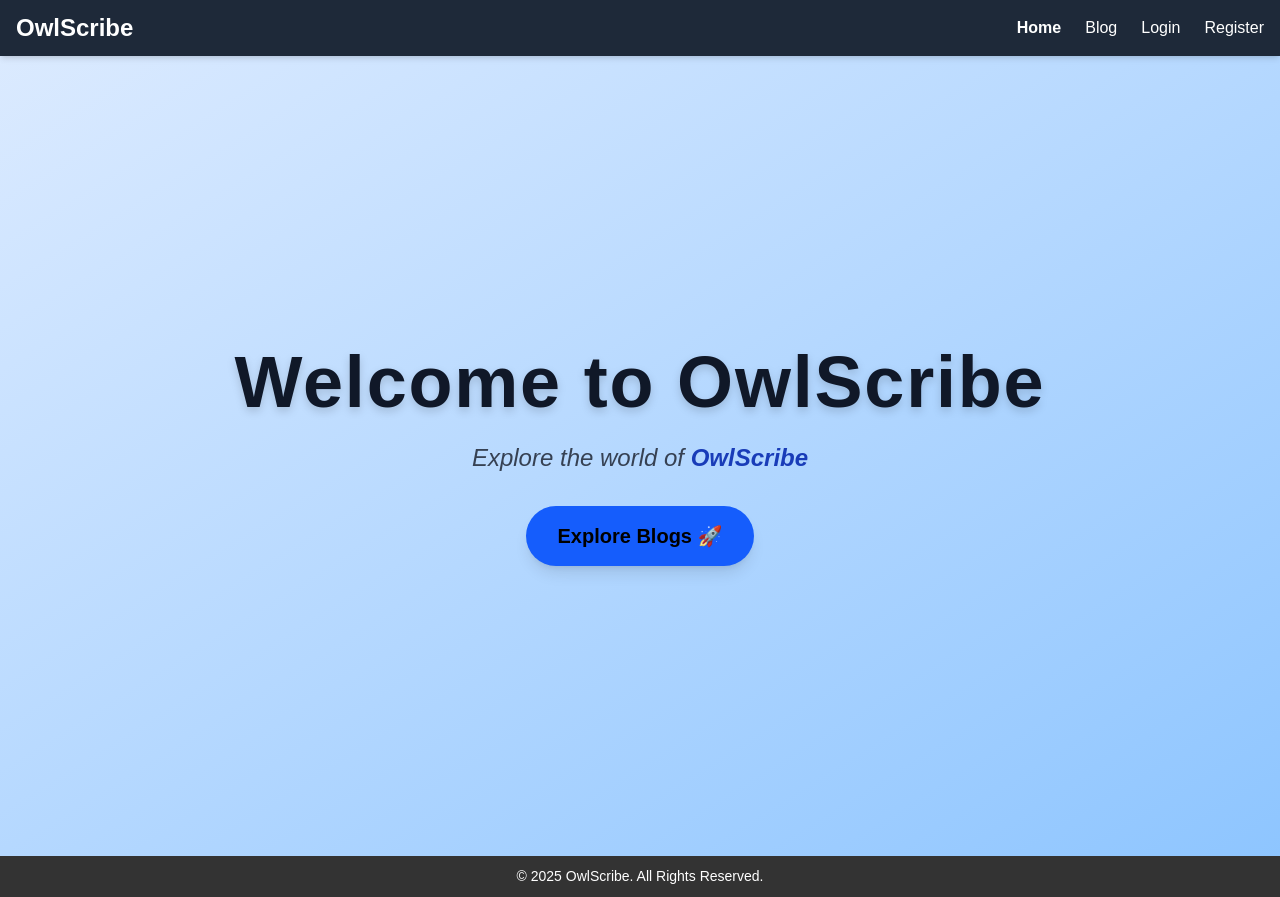
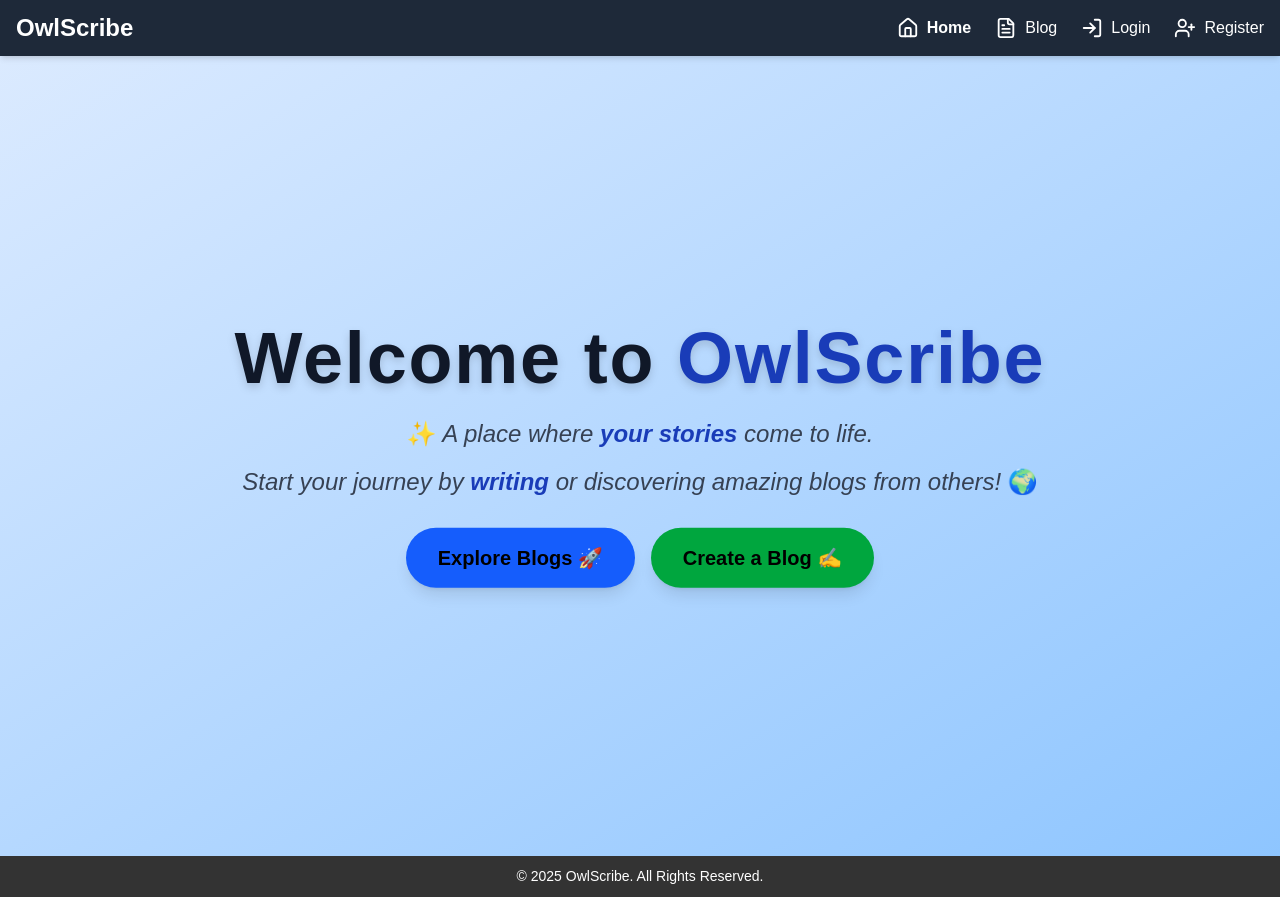
Before and after one commit to LuqmanNurhakimRosli/HistoryChannel, a React (Vite) app: page / in a window 1280 px wide. Built offline with nearby package versions, Linux system fonts and the light colour scheme; no server answers.

Commit message:
update sir

```diff
--- a/package.json
+++ b/package.json
@@ -36,6 +36,7 @@
     "firebase": "^11.3.0",
     "jsonwebtoken": "^9.0.2",
     "lodash": "^4.17.21",
+    "lucide-react": "^0.475.0",
     "moment": "^2.30.1",
     "multer": "^1.4.5-lts.1",
     "path-to-regexp": "^6.2.0",
--- a/src/App.jsx
+++ b/src/App.jsx
@@ -40,8 +40,8 @@ function App() {
         <Route element={<FeedLayout />}>
           <Route path="blog" element={<Blog filterType={useOutletContext} />} />
           <Route path="/blog/:id" element={<BlogDetail />} />
-          <Route path="/private" element={<PrivateBlog />} />
-          <Route path="/private/:id" element={<BlogDetail />} />
+          <Route path="/personal" element={<PrivateBlog />} />
+          <Route path="/personal/:id" element={<BlogDetail />} />
         </Route>
 
 
--- a/src/blog/EditBlog.jsx
+++ b/src/blog/EditBlog.jsx
@@ -103,11 +103,11 @@ const EditBlog = () => {
               className="w-full p-3 border border-gray-300 rounded-lg focus:ring-2 focus:ring-blue-400 focus:outline-none"
               required
             >
-              <option value="Casual">Casual</option>
+              <option value="" disabled selected>Select Genre</option>
               <option value="Action">Action</option>
               <option value="Comedy">Comedy</option>
-              <option value="Drama">Drama</option>
-              <option value="Romance">Romance</option>
+              <option value="Casual">Casual</option>
+              <option value="Scary">Scary</option>
             </select>
 
             <div className="flex space-x-4 mt-2 md:mt-0">
--- a/src/components/Header.jsx
+++ b/src/components/Header.jsx
@@ -1,25 +1,25 @@
 import { Link, NavLink } from "react-router-dom";
 import { useAuth } from "../context/AuthContext";
 import { useState } from "react";
-import PropTypes from 'prop-types';
+import PropTypes from "prop-types";
+import { Home, FileText, User, LogOut, LogIn, UserPlus, PenLine } from "lucide-react"; // Icons
 
 function Header() {
   const { user, logout } = useAuth();
   const [isMenuOpen, setIsMenuOpen] = useState(false);
 
-  const toggleMenu = () => {
-    setIsMenuOpen(!isMenuOpen);
-  };
+  const toggleMenu = () => setIsMenuOpen(!isMenuOpen);
 
   return (
     <header className="bg-gray-800 text-white shadow-md sticky top-0 z-50">
       <nav className="container mx-auto px-4 py-3 flex justify-between items-center">
-        {/* Logo Section */}
+
+        {/* Logo */}
         <Link to="/" className="flex items-center space-x-2 hover:opacity-80 transition-opacity">
           <h1 className="text-2xl font-bold">OwlScribe</h1>
         </Link>
 
-        {/* Hamburger Menu */}
+        {/* Hamburger Menu for Mobile */}
         <button className="md:hidden" onClick={toggleMenu} aria-label="Toggle Menu">
           <svg className="w-6 h-6" fill="none" stroke="currentColor" viewBox="0 0 24 24" xmlns="http://www.w3.org/2000/svg">
             <path strokeLinecap="round" strokeLinejoin="round" strokeWidth="2" d="M4 6h16M4 12h16m-7 6h7"></path>
@@ -28,27 +28,28 @@ function Header() {
 
         {/* Navigation Links */}
         <ul className="hidden md:flex space-x-6">
-          <NavItem to="/" label="Home" />
-          <NavItem to="/blog" label="Blog" />
+          <NavItem to="/" icon={<Home size={22} />} tooltip="Home" />
+          <NavItem to="/blog" icon={<FileText size={22} />} tooltip="Blog" />
           {user && (
             <>
-              <NavItem to="/dashboard" label="Dashboard" />
-              <NavItem to="/profile" label="Profile" />
+              <NavItem to="/dashboard" icon={<User size={22} />} tooltip="Dashboard" />
+              <NavItem to="/dashboard/createblog" icon={<PenLine size={22} />} tooltip="New Post" />
             </>
           )}
           {!user ? (
             <>
-              <NavItem to="/login" label="Login" />
-              <NavItem to="/register" label="Register" />
+              <NavItem to="/login" icon={<LogIn size={22} />} tooltip="Login" />
+              <NavItem to="/register" icon={<UserPlus size={22} />} tooltip="Register" />
             </>
           ) : (
             <li>
               <button
                 onClick={logout}
-                className="bg-red-600 hover:bg-red-700 text-white px-3 py-1 rounded-md transition-colors duration-200"
+                className="bg-red-600 hover:bg-red-700 text-white px-3 py-1 rounded-md transition-colors duration-200 flex items-center space-x-2"
                 aria-label="Logout"
               >
-                Logout
+                <LogOut size={22} />
+                <span className="hidden md:inline">Logout</span>
               </button>
             </li>
           )}
@@ -57,14 +58,9 @@ function Header() {
         {/* Mobile Menu */}
         {isMenuOpen && (
           <>
-            {/* Background Overlay */}
-            <div
-              className="fixed inset-0 bg-black opacity-50 md:hidden"
-              onClick={() => setIsMenuOpen(false)}
-            ></div>
+            <div className="text-light-100 fixed inset-0 bg-black opacity-50 md:hidden" onClick={() => setIsMenuOpen(false)}></div>
 
-            {/* Slide-in Menu */}
-            <div className={`fixed top-0 right-0 w-3/4 h-full bg-gray-900 text-white p-6 transform transition-transform duration-300 ${isMenuOpen ? "translate-x-0" : "translate-x-full"}`}>
+            <div className="fixed top-0 right-0 w-3/4 h-full bg-gray-900 text-white p-6 transform transition-transform duration-300">
               <button
                 className="absolute top-5 right-5 text-white text-2xl"
                 onClick={() => setIsMenuOpen(false)}
@@ -74,18 +70,18 @@ function Header() {
               </button>
 
               <ul className="flex flex-col space-y-4 mt-8">
-                <NavItem to="/" label="Home" closeMenu={() => setIsMenuOpen(false)} />
-                <NavItem to="/blog" label="Blog" closeMenu={() => setIsMenuOpen(false)} />
+                <NavItem to="/" icon={<Home size={22} />} tooltip="Home" closeMenu={() => setIsMenuOpen(false)} />
+                <NavItem to="/blog" icon={<FileText size={22} />} tooltip="Blog" closeMenu={() => setIsMenuOpen(false)} />
                 {user && (
                   <>
-                    <NavItem to="/dashboard" label="Dashboard" closeMenu={() => setIsMenuOpen(false)} />
-                    <NavItem to="/profile" label="Profile" closeMenu={() => setIsMenuOpen(false)} />
+                    <NavItem to="/dashboard" icon={<User size={22} />} tooltip="Dashboard" closeMenu={() => setIsMenuOpen(false)} />
+                    <NavItem to="/dashboard/createblog" icon={<PenLine size={22} />} tooltip="New Post" closeMenu={() => setIsMenuOpen(false)} />
                   </>
                 )}
                 {!user ? (
                   <>
-                    <NavItem to="/login" label="Login" closeMenu={() => setIsMenuOpen(false)} />
-                    <NavItem to="/register" label="Register" closeMenu={() => setIsMenuOpen(false)} />
+                    <NavItem to="/login" icon={<LogIn size={22} />} tooltip="Login" closeMenu={() => setIsMenuOpen(false)} />
+                    <NavItem to="/register" icon={<UserPlus size={22} />} tooltip="Register" closeMenu={() => setIsMenuOpen(false)} />
                   </>
                 ) : (
                   <li>
@@ -94,9 +90,10 @@ function Header() {
                         logout();
                         setIsMenuOpen(false);
                       }}
-                      className="bg-red-600 hover:bg-red-700 text-white px-3 py-2 rounded-md transition-colors duration-200 w-full text-left"
+                      className="bg-red-600 hover:bg-red-700 text-white px-3 py-2 rounded-md transition-colors duration-200 flex items-center space-x-2"
                     >
-                      Logout
+                      <LogOut size={22} />
+                      <span>Logout</span>
                     </button>
                   </li>
                 )}
@@ -109,21 +106,19 @@ function Header() {
   );
 }
 
-Header.propTypes = {
-  to: PropTypes.string.isRequired,
-};
-
-function NavItem({ to, label, closeMenu }) {
+function NavItem({ to, icon, tooltip, closeMenu }) {
   return (
     <li>
       <NavLink
         to={to}
         className={({ isActive }) =>
-          `${isActive ? "text-blue-400 font-semibold" : "text-gray-300 hover:text-white"} transition-colors duration-200`
+          `${isActive ? "text-blue-400 font-semibold" : "text-gray-300 hover:text-white"} transition-colors duration-200 flex items-center space-x-2`
         }
         onClick={closeMenu ? () => closeMenu() : undefined}
+        aria-label={tooltip}
       >
-        {label}
+        {icon}
+        <span className="hidden md:inline">{tooltip}</span>
       </NavLink>
     </li>
   );
@@ -131,7 +126,8 @@ function NavItem({ to, label, closeMenu }) {
 
 NavItem.propTypes = {
   to: PropTypes.string.isRequired,
-  label: PropTypes.string.isRequired,
+  icon: PropTypes.node.isRequired,
+  tooltip: PropTypes.string.isRequired,
   closeMenu: PropTypes.func,
 };
 
--- a/src/layouts/FeedLayout.jsx
+++ b/src/layouts/FeedLayout.jsx
@@ -26,7 +26,7 @@ function FeedLayout() {
               ? "px-6 py-3 rounded-lg bg-blue-600 text-white font-semibold shadow-md transition"
               : "px-6 py-3 rounded-lg text-gray-700 bg-gray-200 hover:bg-blue-500 hover:text-white transition"
           }
-          to="private"
+          to="personal"
         >
           Private
         </NavLink>
--- a/src/pages/Home.jsx
+++ b/src/pages/Home.jsx
@@ -1,26 +1,41 @@
-import './Home.css'; // Import the Home.css file
+import "./Home.css"; // Import the Home.css file
 
 function Home() {
   return (
-    <section id="home" className=" w-full bg-gradient-to-br from-blue-100 to-blue-300 min-h-screen flex items-center justify-center text-center">
+    <section
+      id="home"
+      className="w-full bg-gradient-to-br from-blue-100 to-blue-300 min-h-screen flex items-center justify-center text-center"
+    >
       <div className="container mx-auto px-6">
-        <h1 className="text-6xl md:text-7xl font-extrabold text-gray-900 mb-6 drop-shadow-lg tracking-wide">
-          Welcome to OwlScribe
+        <h1 className="text-6xl md:text-7xl font-extrabold text-gray-900 mb-6 drop-shadow-lg tracking-wide animate-fadeIn">
+          Welcome to <span className="text-blue-800">OwlScribe</span>
         </h1>
-        <p className="text-xl md:text-2xl text-gray-700 mb-8 italic">
-          Explore the world of <span className="font-semibold text-blue-800">OwlScribe</span>
+
+        <p className="text-xl md:text-2xl text-gray-700 mb-4 italic animate-slideUp">
+          ✨ A place where <span className="font-semibold text-blue-800">your stories</span> come to life.
         </p>
-        <div className="mt-8">
+
+        <p className="text-xl md:text-2xl text-gray-700 mb-8 italic animate-slideUp delay-100">
+          Start your journey by <span className="font-semibold text-blue-800">writing</span> or discovering amazing blogs from others! 🌍
+        </p>
+
+        <div className="mt-6 flex flex-col md:flex-row gap-4 justify-center">
           <a
             href="/blog"
-            className="inline-block px-8 py-4 text-xl font-semibold text-white bg-blue-600 hover:bg-blue-800 rounded-full shadow-lg transition-all duration-300 transform hover:scale-105"
+            className="px-8 py-4 text-xl font-semibold text-white bg-blue-600 hover:bg-blue-800 rounded-full shadow-lg transition-all duration-300 transform hover:scale-110 animate-bounce"
           >
             Explore Blogs 🚀
+          </a>
+
+          <a
+            href="/dashboard/createblog"
+            className="px-8 py-4 text-xl font-semibold text-white bg-green-600 hover:bg-green-800 rounded-full shadow-lg transition-all duration-300 transform hover:scale-110 animate-bounce delay-200"
+          >
+            Create a Blog ✍️
           </a>
         </div>
       </div>
     </section>
-
   );
 }
 
```
Also changed, not shown: src/blog/CreateBlog.jsx (+16 -11 lines), src/blog/PrivateBlog.jsx (+61 -21 lines), src/pages/Blog.jsx (+14 -7 lines), 1 other file (tests, documents, lock files or other folders).
